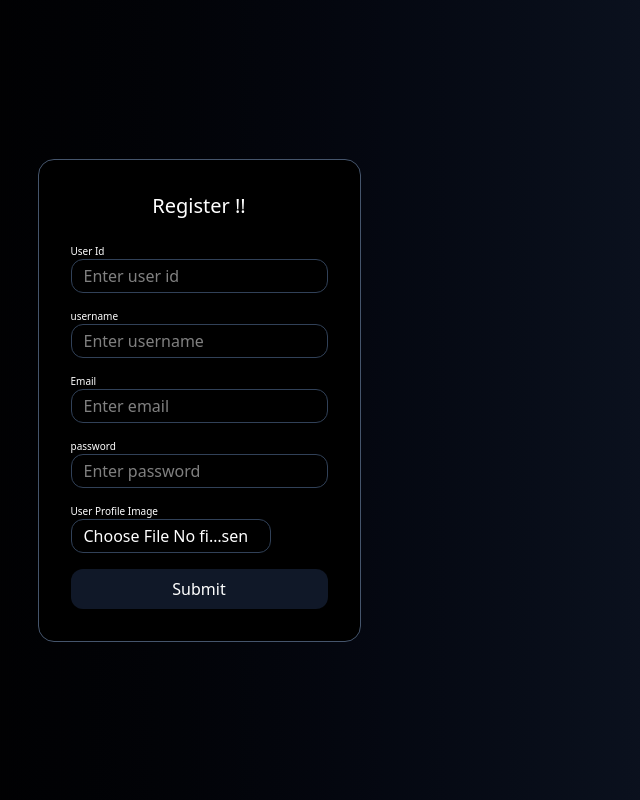
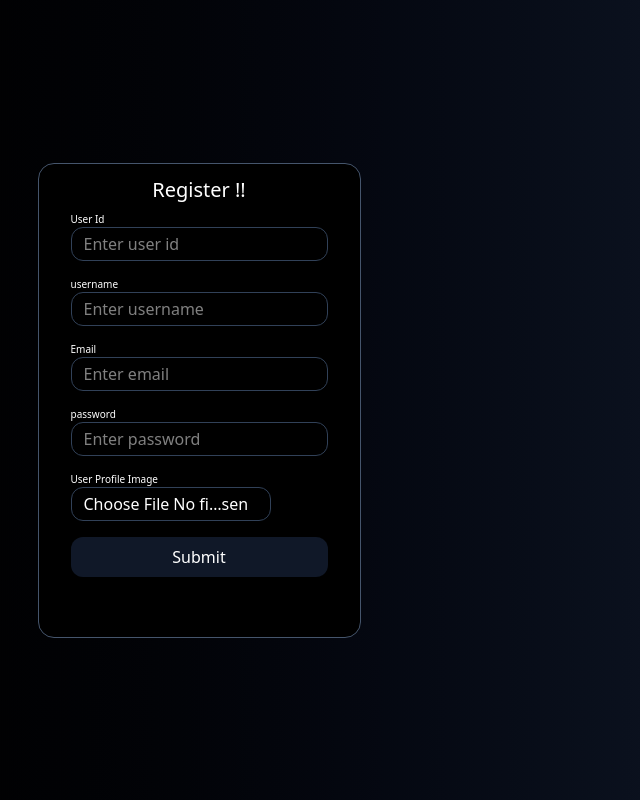
Before and after one commit to REE-TISH/socin_frontend, a React (Vite) app: page /signup in a window 1280 px wide. Shown: the whole page, without its empty margins (441-1081 px from the left). Built offline with nearby package versions, Linux system fonts and the light colour scheme.

Commit message:
added register with google option

```diff
--- a/src/account/RegisterPage.jsx
+++ b/src/account/RegisterPage.jsx
@@ -4,6 +4,7 @@ import toast from 'react-hot-toast'
 import { useNavigate } from 'react-router-dom'
 import { LOCAL_URL } from '../utils/api'
 import { ToastErrorMessage, ToastSuccessMessage } from '../utils/toastMessages'
+import GoogleLoginButton from './LoginWithGoogle'
 
 
 function RegisterPage() {
@@ -27,12 +28,6 @@ function RegisterPage() {
     }));
     }
 
-    useEffect(()=>{
-        setTimeout(()=>{
-            toast("Make sure to remember USER ID")
-        },1000)
-
-    },[])
 
     const handleCreateUser = async() => {
 
@@ -79,9 +74,9 @@ function RegisterPage() {
 
     return (
         <div className='min-h-screen bg-gradient-to-l flex justify-center items-center from-gray-900 to-black'>
-            <div className='bg-black border rounded-2xl border-slate-600 p-8'>
-                <div className='flex justify-center items-center mb-6'>
-                    <h1 className='text-white text-xl'>Register !!</h1>
+            <div className='bg-black border rounded-2xl flex flex-col gap-2 border-slate-600 px-8 py-3'>
+                <div className='flex justify-center items-center '>
+                    <h1 className='text-white text-xl font-thin'>Register !!</h1>
                 </div>
                 <div className='flex flex-col gap-4'>
                     {/* User_ID */}
@@ -142,6 +137,7 @@ function RegisterPage() {
                         />
                     </div>
                     <div>
+
                         <button
                             onClick={handleCreateUser}
                             className='w-full text-white cursor-pointer  hover:bg-gray-800 p-2 rounded-xl bg-gray-900 transition-colors'
@@ -150,6 +146,7 @@ function RegisterPage() {
                         </button>
                     </div>
                 </div>
+                <GoogleLoginButton/>
             </div>
         </div>
     )
```
